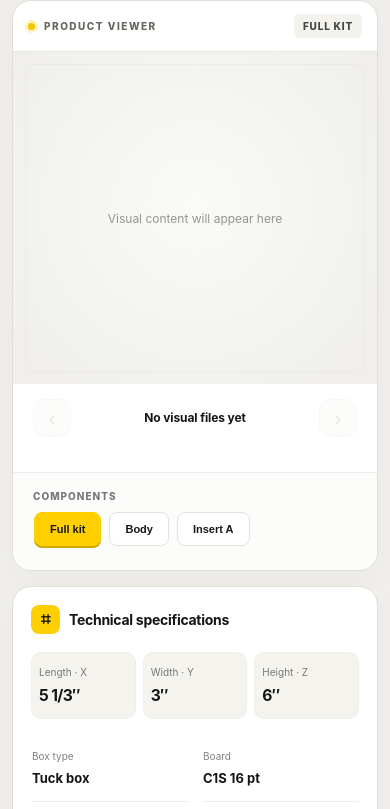
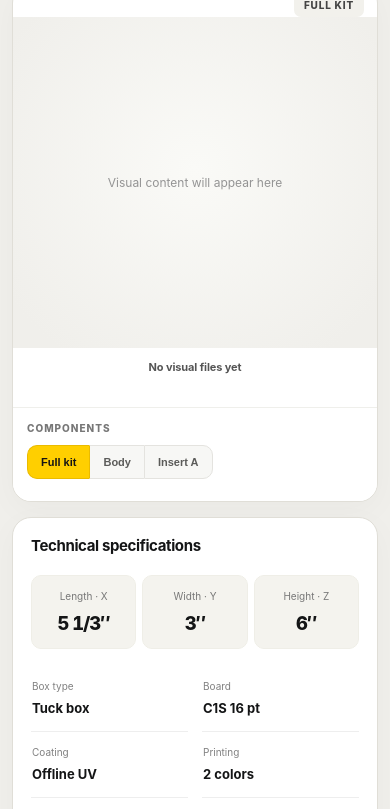
Before and after one commit to ctp-destefano/CTP-Packaging-Library, a plain HTML site: page docs/viewer.html in a window 390 px wide. Shown: the part 149-958 px from the top of the page. Drawn offline with Linux system fonts and the light colour scheme; some packages are replaced by stand-ins of ours; a script that the page names is missing.

Commit message:
Polish viewer carousel controls, grouped components and centered responsive dimensions

```diff
--- a/docs/viewer.html
+++ b/docs/viewer.html
@@ -26,9 +26,47 @@
   .detail strong{overflow-wrap:anywhere}
 }
 @media(max-width:380px){.stage{height:300px;min-height:0}.dims small{font-size:9px}.dims strong{font-size:14px}}
+
+/* Viewer polish v9: flush carousel, floating Instagram-like arrows, flat grouped components */
+.intro{margin-top:5px}
+.gallerytop{justify-content:flex-end;padding:11px 16px 0;border-bottom:0;min-height:32px}
+.gallerytag{margin-left:0;background:#f2f1ec;border-radius:7px;padding:6px 10px;font-size:10px}
+.stageShell{position:relative;min-width:0}
+.slideBtns{position:absolute;left:0;right:0;top:50%;transform:translateY(-50%);display:flex;justify-content:space-between;padding:0 14px;margin:0;pointer-events:none;z-index:8}
+.slideBtns button{pointer-events:auto;display:grid;place-items:center;flex:none;border:0;border-radius:50%;background:#fff;color:#1b1b1b;width:40px;height:40px;font-size:27px;line-height:1;font-weight:400;box-shadow:0 3px 13px #00000025,0 1px 4px #00000010;transition:background .15s,box-shadow .15s;outline-offset:3px;transform:none}
+.slideBtns button:hover:not(:disabled){background:#fff;border:0;box-shadow:0 4px 18px #00000029}
+.slideBtns button:disabled{opacity:0;pointer-events:none}
+.slideLabel{display:block;text-align:center;font-weight:700;font-size:11px;color:#555;margin:12px 16px 0;overflow:hidden;text-overflow:ellipsis;white-space:nowrap}
+.dots{padding:10px 14px 16px}
+.stage::after{display:none}
+.partrow{display:flex;gap:0;overflow-x:auto;max-width:100%;padding:2px 0 5px;scrollbar-width:thin}
+.parts{background:#fff;border-top:1px solid #efefeb;padding:15px 18px 16px}
+.partrow button{border:1px solid #e4e3df;border-right:0;border-radius:0;background:#f7f7f5;color:#5b5b59;box-shadow:none!important;padding:11px 16px;font-size:11px;font-weight:750;transition:background .12s,color .12s}
+.partrow button:first-child{border-radius:10px 0 0 10px}
+.partrow button:last-child{border-right:1px solid #e4e3df;border-radius:0 10px 10px 0}
+.partrow button:only-child{border-radius:10px;border-right:1px solid #e4e3df}
+.partrow button.on{background:#ffcf00;border-color:#eabb00;color:#151515;box-shadow:none}
+.partrow button.on+button{border-left-color:#eabb00}
+.sectionhead{gap:0}.specifications .sectionhead{margin-bottom:20px}
+.specifications .sectionhead h2{font-size:15px;letter-spacing:-.025em}
+.dims{grid-template-columns:repeat(3,minmax(0,1fr));gap:8px}
+.dims div{display:flex;flex-direction:column;justify-content:center;align-items:center;text-align:center;min-width:0;padding:16px 5px}
+.dims small{text-align:center;font-size:10px;margin-bottom:10px}
+.dims strong{display:block;max-width:100%;font-size:clamp(16px,2vw,24px);font-weight:850;line-height:1.2;white-space:nowrap;overflow:visible;letter-spacing:-.055em;font-variant-numeric:tabular-nums}
+@media(max-width:740px){
+  .gallerytop{padding:8px 13px 0;min-height:28px}
+  .slideBtns{padding:0 11px}
+  .slideBtns button{width:36px;height:36px;font-size:25px}
+  .slideLabel{max-width:none;margin:12px 15px 0}
+  .parts{padding:14px 14px 17px}
+  .partrow button{padding:10px 13px}
+  .dims{gap:6px}
+  .dims div{padding:14px 3px}
+  .dims strong{font-size:clamp(14px,4.7vw,21px)}
+}
 </style>
 <script type="module" src="https://ajax.googleapis.com/ajax/libs/model-viewer/4.1.0/model-viewer.min.js"></script><script defer src="https://cdnjs.cloudflare.com/ajax/libs/pdf.js/3.11.174/pdf.min.js"></script></head>
-<body><header><b>CTP</b><div><strong>Packaging</strong><small>LIBRARY</small></div></header><main><div class="intro"><span class="eyebrow">CTP / STRUCTURAL PACKAGING LIBRARY</span><h1 id="title">Packaging Library</h1><span class="introHint">Digital sample reference</span></div><div class="cols"><div class="stack"><section class="card gallery"><div class="gallerytop"><span class="tinyDot"></span> PRODUCT VIEWER <span class="gallerytag" id="gallerytag">FULL KIT</span></div><div class="stage" id="stage"></div><div class="slideBtns"><button id="prev" aria-label="Previous">‹</button><span class="slideLabel" id="slideLabel"></span><button id="next" aria-label="Next">›</button></div><div class="dots" id="dots"></div><div class="parts"><div class="partlabel">Components</div><div class="partrow" id="parts"></div></div></section></div><div class="stack"><section class="card pad specifications"><div class="sectionhead"><span class="sectionicon">⌗</span><h2>Technical specifications</h2></div><div class="dims" id="dims"></div><div class="details" id="details"></div></section><section class="card pad" id="descriptionCard"><div class="sectionhead"><span class="sectionicon">≡</span><h2>Description</h2></div><p class="description" id="desc"></p></section></div></div></main><div class="popup" id="popup"><button class="close" id="close" aria-label="Close">×</button><div id="popupBody"></div></div>
+<body><header><b>CTP</b><div><strong>Packaging</strong><small>LIBRARY</small></div></header><main><div class="intro"><h1 id="title">Packaging Library</h1><span class="introHint">Digital sample reference</span></div><div class="cols"><div class="stack"><section class="card gallery"><div class="gallerytop"><span class="gallerytag" id="gallerytag">FULL KIT</span></div><div class="stageShell"><div class="stage" id="stage"></div><div class="slideBtns"><button id="prev" aria-label="Previous image">‹</button><button id="next" aria-label="Next image">›</button></div></div><div class="slideLabel" id="slideLabel"></div><div class="dots" id="dots"></div><div class="parts"><div class="partlabel">Components</div><div class="partrow" id="parts"></div></div></section></div><div class="stack"><section class="card pad specifications"><div class="sectionhead"><h2>Technical specifications</h2></div><div class="dims" id="dims"></div><div class="details" id="details"></div></section><section class="card pad" id="descriptionCard"><div class="sectionhead"><span class="sectionicon">≡</span><h2>Description</h2></div><p class="description" id="desc"></p></section></div></div></main><div class="popup" id="popup"><button class="close" id="close" aria-label="Close">×</button><div id="popupBody"></div></div>
 <script>
 const esc=s=>String(s??'').replace(/[&<>"']/g,c=>({'&':'&amp;','<':'&lt;','>':'&gt;','"':'&quot;',"'":'&#39;'}[c]));
 const $=id=>document.getElementById(id);let project,componentIndex=0,slide=0,animationTimer=null,orbitMode=false,renderSequence=0;const pdfCache=new Map();
@@ -47,6 +85,8 @@ else if(m.type==='pdf'){const wrap=document.createElement('div');wrap.className=
 else{const im=document.createElement('img');im.className='media';im.src=asset(m.src);im.alt=m.label||'Packaging view';im.onclick=()=>showPopup(m);st.append(im)}
 $('gallerytag').textContent=(current().name||'Component').toUpperCase();arr.forEach((_,i)=>{const d=document.createElement('button');d.className=i===slide?'on':'';d.ariaLabel='View '+(i+1);d.onclick=()=>{slide=i;renderMedia()};$('dots').append(d)})}
 
+function fitDimensionLabels(){requestAnimationFrame(()=>{const canvas=document.createElement('canvas'),ctx=canvas.getContext('2d');if(!ctx)return;document.querySelectorAll('#dims strong').forEach(el=>{const parent=el.parentElement;const available=Math.max(20,parent.clientWidth-10);let px=window.innerWidth<=740?Math.min(21,Math.max(14,window.innerWidth*.047)):Math.min(24,Math.max(16,window.innerWidth*.02));for(;px>11;px-=.5){ctx.font='850 '+px+'px Inter, system-ui, sans-serif';if(ctx.measureText(el.textContent).width<=available)break}el.style.fontSize=px+'px'})})}
+window.addEventListener('resize',fitDimensionLabels);
 function renderParts(){const p=$('parts');p.replaceChildren();(project.components||[]).forEach((c,i)=>{let b=document.createElement('button');b.textContent=c.name;b.className=i===componentIndex?'on':'';b.onclick=()=>{componentIndex=i;slide=0;renderParts();renderMedia()};p.append(b)})}
 function showPopup(m){const pop=$('popupBody');pop.replaceChildren();if(m.type==='pdf'){drawPdf(asset(m.src),pop,true,null)}else{const i=document.createElement('img');i.src=asset(m.src);i.alt=m.label||'Preview';pop.append(i)}$('popup').classList.add('open')}
 function closePopup(){$('popup').classList.remove('open')}
@@ -54,5 +94,5 @@ function closePopup(){$('popup').classList.remove('open')}
 $('close').onclick=closePopup;$('popup').onclick=e=>{if(e.target===$('popup'))closePopup()};document.addEventListener('keydown',e=>{if(e.key==='Escape')closePopup()});$('prev').onclick=()=>{slide=Math.max(0,slide-1);renderMedia()};$('next').onclick=()=>{slide++;renderMedia()};
 let tx=null,ty=null,stageSwiped=false;const area=$('stage');area.addEventListener('touchstart',e=>{if(orbitMode&&e.target.closest('model-viewer'))return;stageSwiped=false;tx=e.touches[0].clientX;ty=e.touches[0].clientY},{passive:true});area.addEventListener('touchend',e=>{if(tx===null)return;const dx=e.changedTouches[0].clientX-tx,dy=e.changedTouches[0].clientY-ty;if(Math.abs(dx)>45&&Math.abs(dx)>Math.abs(dy)*1.25){stageSwiped=true;slide=Math.max(0,Math.min(items().length-1,slide+(dx<0?1:-1)));renderMedia();setTimeout(()=>{stageSwiped=false},100)}tx=ty=null},{passive:true});
 
-fetch('./data/projects.json?c='+Date.now()).then(r=>{if(!r.ok)throw Error('HTTP '+r.status);return r.json()}).then(d=>{project=(d.projects||[]).find(p=>p.id===id);if(!project)throw Error('Project not found: '+id);document.title=project.id+' / '+project.title+' · CTP';$('title').textContent=project.id+' / '+project.title;let labels=['Length · X','Width · Y','Height · Z'];$('dims').innerHTML=(project.dimensions||[]).map((x,i)=>'<div><small>'+labels[i]+'</small><strong>'+esc(x)+'″</strong></div>').join('');$('details').innerHTML=[['Die',project.die],['Ref',project.ref],['Box type',project.type],['Board',project.board],['Coating',project.coating],['Printing',project.printing],['Union',project.union]].filter(([k,v])=>!['Die','Ref'].includes(k)||String(v||'').trim()).map(([k,v])=>'<div class="detail'+(['Die','Ref'].includes(k)?' highlight':'')+'"><small>'+esc(k)+'</small><strong>'+esc(v||'—')+'</strong></div>').join('');$('desc').textContent=project.description||'';$('descriptionCard').hidden=!String(project.description||'').trim();if(!project.components?.length)project.components=[{id:'full-kit',name:'Full kit',media:[]}];renderParts();renderMedia()}).catch(e=>{$('title').textContent='Unable to load project';$('stage').textContent=e.message});
+fetch('./data/projects.json?c='+Date.now()).then(r=>{if(!r.ok)throw Error('HTTP '+r.status);return r.json()}).then(d=>{project=(d.projects||[]).find(p=>p.id===id);if(!project)throw Error('Project not found: '+id);document.title=project.id+' / '+project.title+' · CTP';$('title').textContent=project.id+' / '+project.title;let labels=['Length · X','Width · Y','Height · Z'];$('dims').innerHTML=(project.dimensions||[]).map((x,i)=>'<div><small>'+labels[i]+'</small><strong>'+esc(x)+'″</strong></div>').join('');fitDimensionLabels();$('details').innerHTML=[['Die',project.die],['Ref',project.ref],['Box type',project.type],['Board',project.board],['Coating',project.coating],['Printing',project.printing],['Union',project.union]].filter(([k,v])=>!['Die','Ref'].includes(k)||String(v||'').trim()).map(([k,v])=>'<div class="detail'+(['Die','Ref'].includes(k)?' highlight':'')+'"><small>'+esc(k)+'</small><strong>'+esc(v||'—')+'</strong></div>').join('');$('desc').textContent=project.description||'';$('descriptionCard').hidden=!String(project.description||'').trim();if(!project.components?.length)project.components=[{id:'full-kit',name:'Full kit',media:[]}];renderParts();renderMedia()}).catch(e=>{$('title').textContent='Unable to load project';$('stage').textContent=e.message});
 </script></body></html>
```
